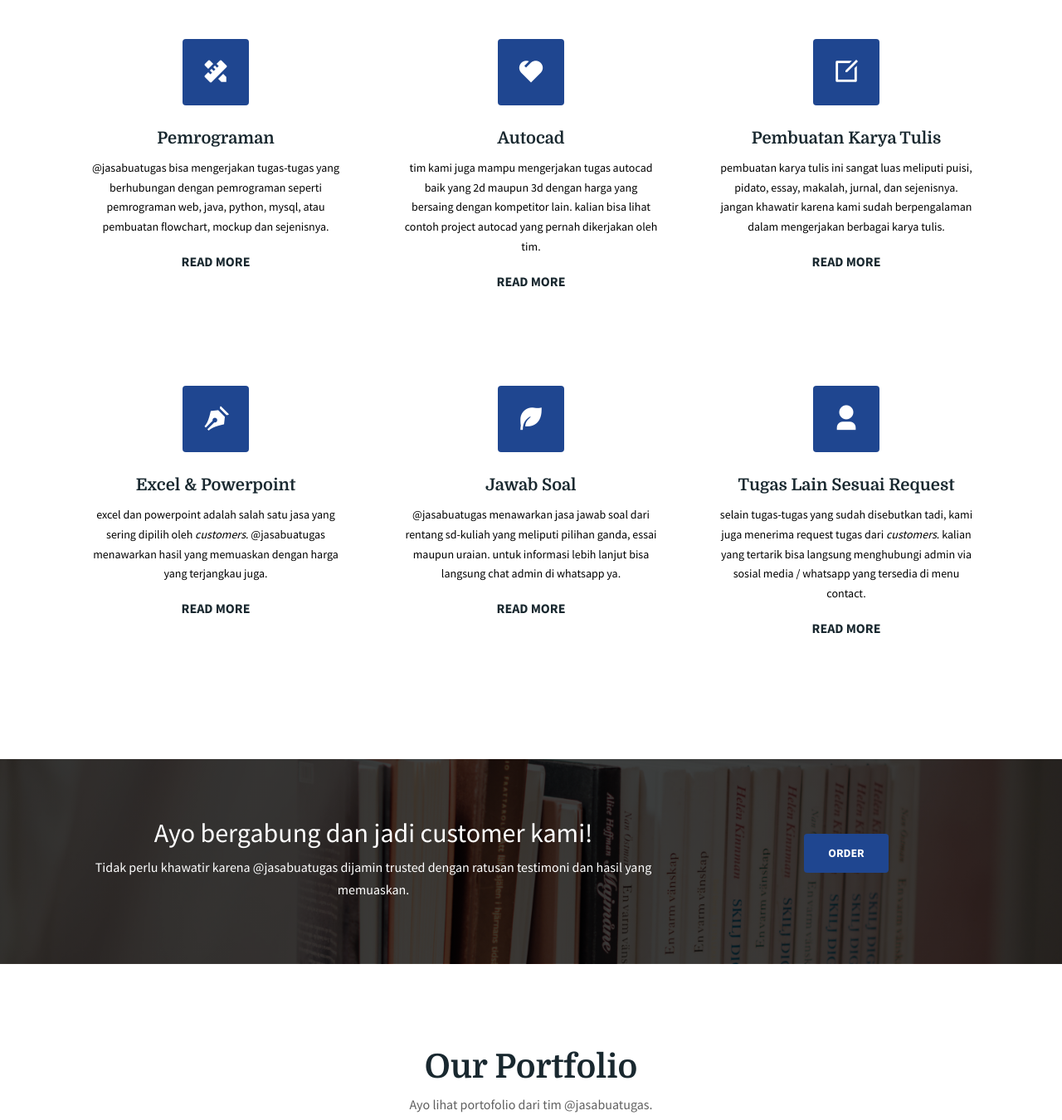
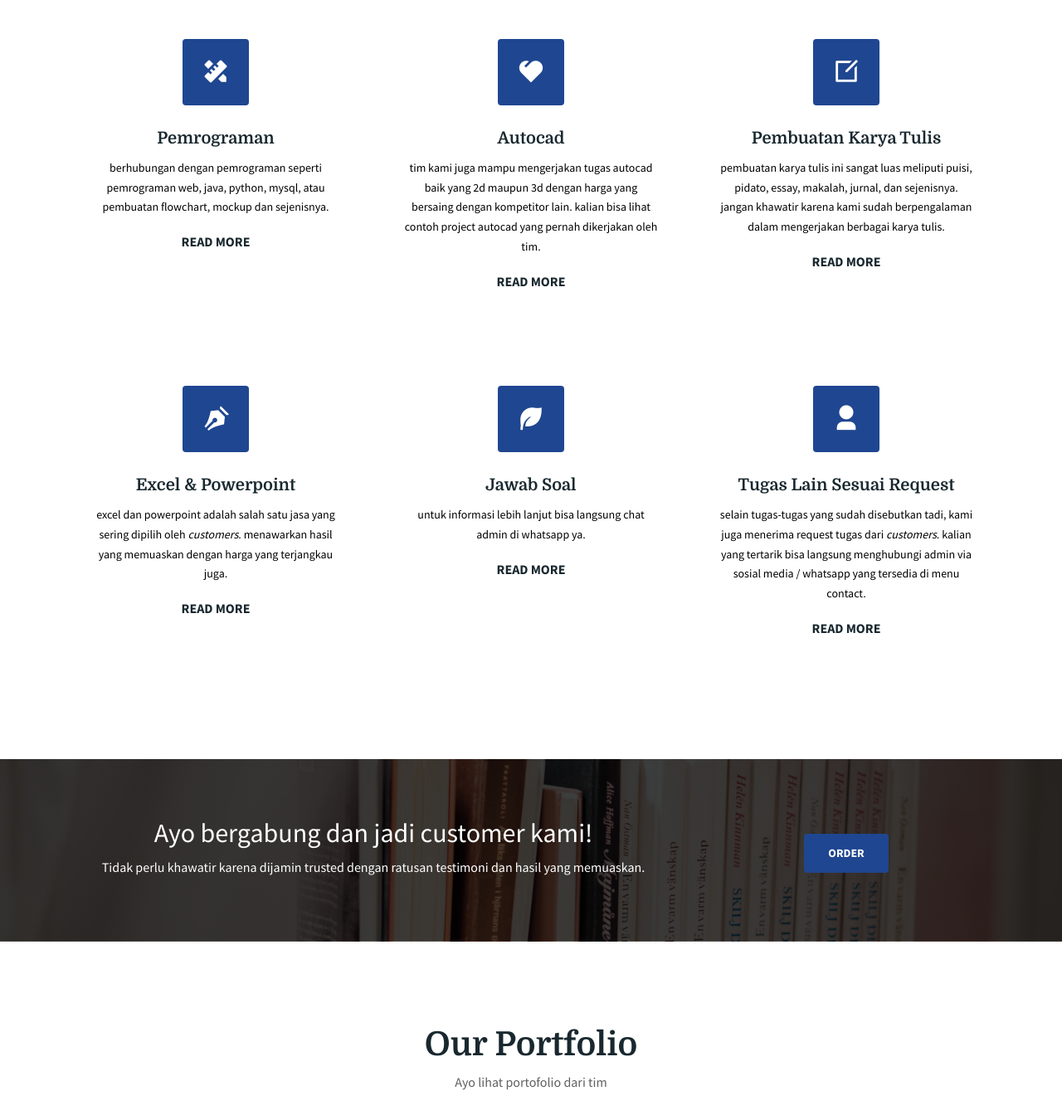
Before and after one commit to indriiiiii/indriiiiii.github.io, a plain HTML site: page index.html in a window 1280 px wide. Shown: the part 1156-2506 px from the top of the page at 83% size. Drawn offline with Linux system fonts and the light colour scheme.

Commit message:
Update index.html

```diff
--- a/index.html
+++ b/index.html
@@ -62,8 +62,8 @@
     <div class="container">
       <div class = "row">
         <div class = "col-12">
-          <h1 class = "display-3">Website Joki Tugas</h1>
-          <p>Website joki tugas ini menyediakan berbagai layanan pengerjaan tugas-tugas dari mulai SD-Kuliah. Tim kami selalu berusaha memberikan pelayanan dan hasil tugas yang memuaskan. </p>
+          <h1 class = "display-3">Website </h1>
+          <p>Website  </p>
         </div>
       </div>
       <div class = "row">
@@ -93,7 +93,7 @@
             <div class="icon-box">
               <i class="ri-pencil-ruler-2-fill"></i>
               <h5>Pemrograman</h5>
-              <p >@jasabuatugas bisa mengerjakan tugas-tugas yang berhubungan dengan pemrograman seperti pemrograman web, java, python, MySQL, atau pembuatan flowchart, mockup dan sejenisnya.</p>
+              <p > berhubungan dengan pemrograman seperti pemrograman web, java, python, MySQL, atau pembuatan flowchart, mockup dan sejenisnya.</p>
               <a href="#" class="custom-link">Read More</a>
             </div>
           </div>
@@ -123,7 +123,7 @@
             <div class="icon-box">
               <i class="ri-pen-nib-fill"></i>
               <h5>Excel & Powerpoint</h5>
-              <p>Excel dan Powerpoint adalah salah satu jasa yang sering dipilih oleh <i>customers</i>. @jasabuatugas menawarkan hasil yang memuaskan dengan harga yang terjangkau juga. </p>
+              <p>Excel dan Powerpoint adalah salah satu jasa yang sering dipilih oleh <i>customers</i>.  menawarkan hasil yang memuaskan dengan harga yang terjangkau juga. </p>
               <a href="#" class="custom-link">Read More</a>
             </div>
           </div>
@@ -133,7 +133,7 @@
             <div class="icon-box">
               <i class="ri-leaf-fill"></i>
               <h5>Jawab Soal</h5>
-              <p>@jasabuatugas menawarkan jasa jawab soal dari rentang SD-Kuliah yang meliputi pilihan ganda, essai maupun uraian. Untuk informasi lebih lanjut bisa langsung chat admin di Whatsapp ya.</p>
+              <p>Untuk informasi lebih lanjut bisa langsung chat admin di Whatsapp ya.</p>
               <a href="#" class="custom-link">Read More</a>
             </div>
           </div>
@@ -158,7 +158,7 @@
       <div class="row">
         <div class="col-lg-8">
           <h2>Ayo bergabung dan jadi customer kami!</h2>
-          <p>Tidak perlu khawatir karena @jasabuatugas dijamin trusted dengan ratusan testimoni dan hasil yang memuaskan.</p>
+          <p>Tidak perlu khawatir karena dijamin trusted dengan ratusan testimoni dan hasil yang memuaskan.</p>
         </div>
         <div class="col-auto mx-auto">
           <a href="#" class="btn btn-brand ">Order</a>
@@ -173,7 +173,7 @@
       <div class="row">
         <div class="col-12 section-intro">
           <h1>Our Portfolio</h1>
-          <p>Ayo lihat portofolio dari tim @jasabuatugas.</p>
+          <p>Ayo lihat portofolio dari tim </p>
         </div>
       </div>
       <div class="row gy-4">
@@ -507,7 +507,7 @@
       <div class="container">
         <div class="row">
           <div class="col-lg-4">
-            <!-- <h1 style="color: white;">Jasabuatugas</h1>
+            <!-- <h1 style="color: white;">tes</h1>
             <p>Lorem ipsum dolor sit amet, consectetur adipisicing elit. Nihil exercitationem facere, dolorum accusantium
               debitis dolorem, quis.</p>
               <div class="social-links">
@@ -533,7 +533,7 @@
     <div class="container">
       <div class="row justify-content-center">
         <div class="col-auto">
-          <p class="mb-0">Design By @jasabuatugas</p>
+          <p class="mb-0">Design By @</p>
         </div>
       </div>
     </div>
```
